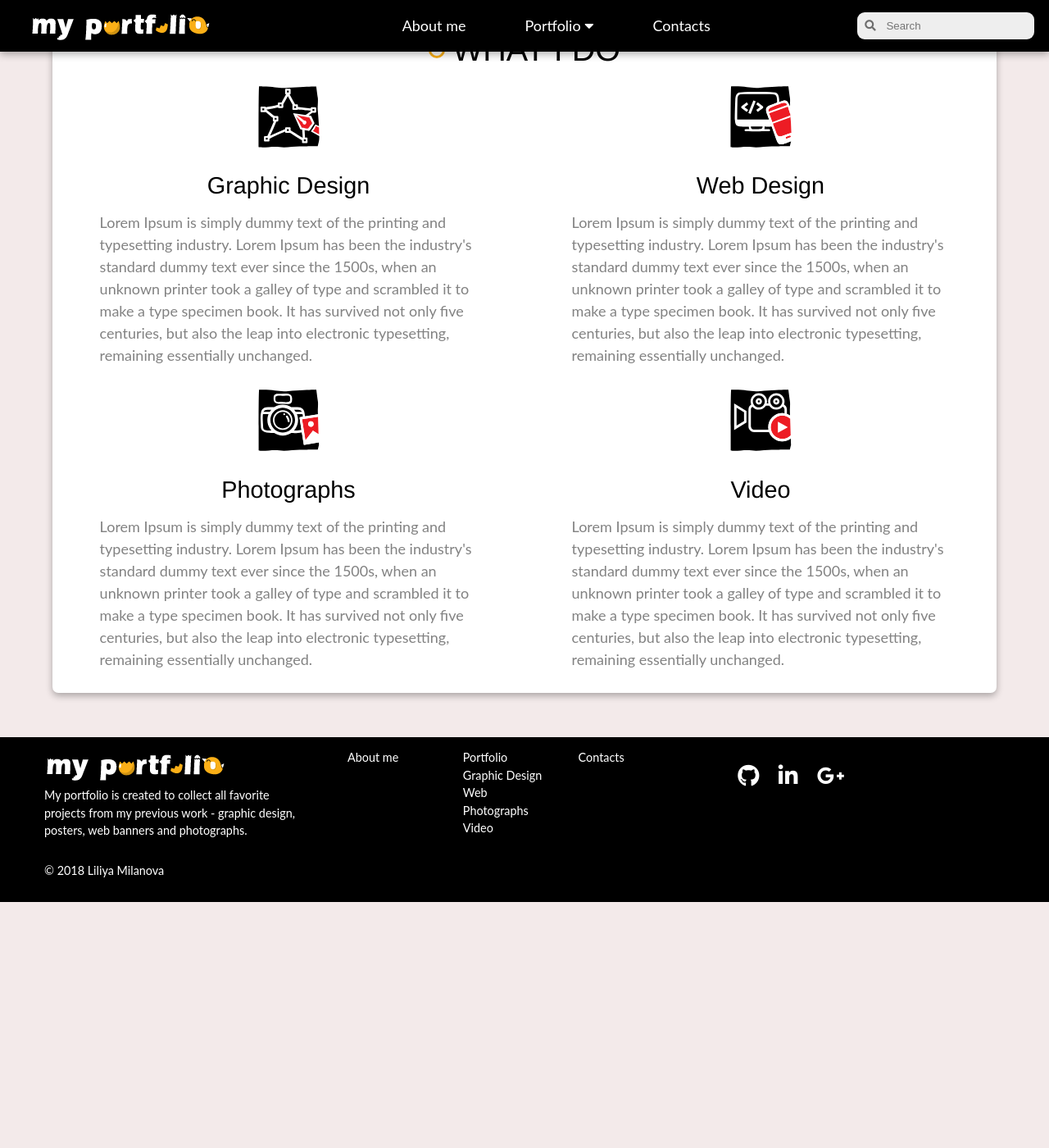
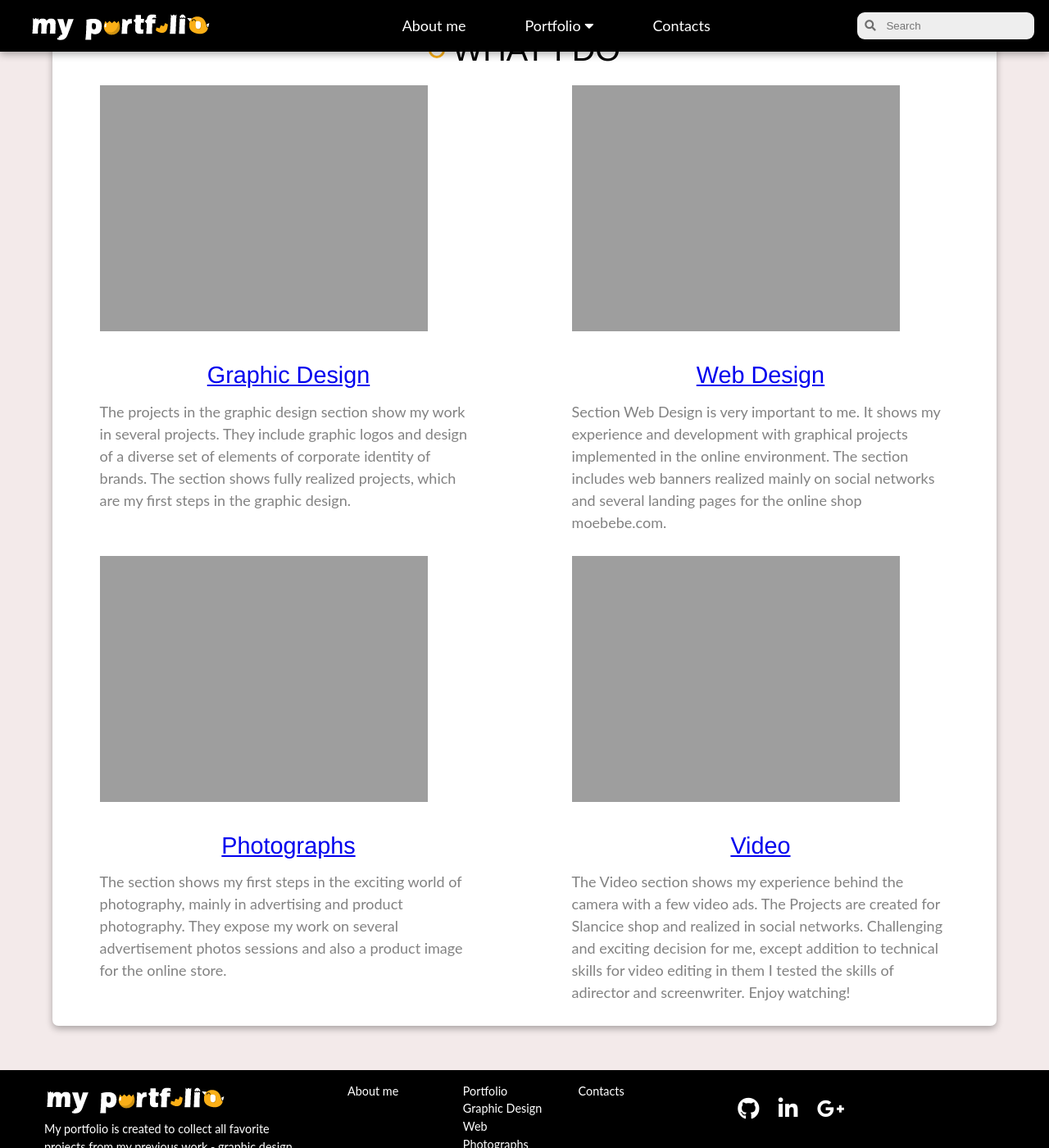
Before and after one commit to LiliyaMilanova/myportfolio, a Jekyll site: the page built from index.html, in a window 1280 px wide and 1400 px high, scrolled down 495 px. Shown: the whole window at 82% size. Built offline with Jekyll 4.4.1, drawn with Linux system fonts in a browser that asks for light colours; nearby versions of some CDN libraries; before the commit the page ends 1595 px from its top, so only the background shows below that; some of the changed text lies outside the part shown.

Commit message:
Update index.html

```diff
--- a/index.html
+++ b/index.html
@@ -1,45 +1,68 @@
 ---
-# Feel free to add content and custom Front Matter to this file.
-# To modify the layout, see https://jekyllrb.com/docs/themes/#overriding-theme-defaults
+layout: site
+title: Home
+---
 
-layout: site
----
+<!DOCTYPE html>
+<html lang="en">
+
+<head>
+    <meta charset="UTF-8">
+    <meta name="viewport" content="width=device-width, initial-scale=1.0">
+    <meta http-equiv="X-UA-Compatible" content="ie=edge">
+    <title>Home</title>
+    <link rel="stylesheet" type="text/css" media="screen" href="/css/styles.css" />
+</head>
+
+<body>
 
     <div class="header">
         <div class="info">
             <h2>Hello!</h2>
-        <h1>Look my portfolio!</h1>
-        <a id="button" href="/myportfolio/portfolio/">See here...</a>
+            <h1>Look My Portfolio!</h1>
+            <a id="button" href="{{site.baseurl}}/portfolio/graphic-design">See here...</a>
         </div>
     </div>
 
-<section>
+    <main>
         <div class="wrap">
             <section class="curcle">
                 <span id="curcle"></span>
                 <h1>WHAT I DO</h1>
             </section>
+
             <div class="wrap-content">
                 <section class="what">
-            <img src="/myportfolio/images/graphic-design.svg" alt="#">
-            <h4>Graphic Design</h4>
-            <p>Lorem Ipsum is simply dummy text of the printing and typesetting industry. Lorem Ipsum has been the industry's standard dummy text ever since the 1500s, when an unknown printer took a galley of type and scrambled it to make a type specimen book. It has survived not only five centuries, but also the leap into electronic typesetting, remaining essentially unchanged.</p>
+                    <span>
+                        <img src="{{site.baseurl}}/images/graphic-design.png" alt="Graphic Design Icon" title="Graphic Design Icon">
+                    </span>
+                    <h4><a href="{{site.baseurl}}/portfolio/graphic-design">Graphic Design</a></h4>
+                    <p>The projects in the graphic design section show my work in several projects. They include graphic logos and design of a diverse set of elements of corporate identity of brands. The section shows fully realized projects, which are my first steps in the graphic design.</p>
                 </section>
                 <section class="what">
-            <img src="/myportfolio/images/web-design.svg" alt="#">
-            <h4>Web Design</h4>
-            <p>Lorem Ipsum is simply dummy text of the printing and typesetting industry. Lorem Ipsum has been the industry's standard dummy text ever since the 1500s, when an unknown printer took a galley of type and scrambled it to make a type specimen book. It has survived not only five centuries, but also the leap into electronic typesetting, remaining essentially unchanged.</p>
+                    <span>
+                        <img src="{{site.baseurl}}/images/web-design.png" alt="Web Design Icon" title="Web Design Icon">
+                    </span>
+                    <h4><a href="{{site.baseurl}}/portfolio/web-design">Web Design</a></h4>
+                    <p>Section Web Design is very important to me. It shows my experience and development with graphical projects implemented in the online environment. The section includes web banners realized mainly on social networks and several landing pages for the online shop moebebe.com.</p>
                 </section>
                 <section class="what">
-            <img src="/myportfolio/images/photographs.svg" alt="#">
-            <h4>Photographs</h4>
-            <p>Lorem Ipsum is simply dummy text of the printing and typesetting industry. Lorem Ipsum has been the industry's standard dummy text ever since the 1500s, when an unknown printer took a galley of type and scrambled it to make a type specimen book. It has survived not only five centuries, but also the leap into electronic typesetting, remaining essentially unchanged.</p>
+                    <span>
+                        <img src="{{site.baseurl}}/images/photographs.png" alt="Photographs Icon" title="Photographs Icon">
+                    </span>
+                    <h4><a href="{{site.baseurl}}/portfolio/photographs">Photographs</a></h4>
+                    <p>The section shows my first steps in the exciting world of photography, mainly in advertising and product photography. They expose my work on several advertisement photos sessions and also a product image for the online store.</p>
                 </section>
                 <section class="what">
-            <img src="/myportfolio/images/video.svg" alt="#">
-            <h4>Video</h4>
-            <p>Lorem Ipsum is simply dummy text of the printing and typesetting industry. Lorem Ipsum has been the industry's standard dummy text ever since the 1500s, when an unknown printer took a galley of type and scrambled it to make a type specimen book. It has survived not only five centuries, but also the leap into electronic typesetting, remaining essentially unchanged.</p>
+                    <span>
+                        <img src="{{site.baseurl}}/images/video.png" alt="Video Icon" title="Video Icon">
+                    </span>
+                    <h4><a href="{{site.baseurl}}/portfolio/video">Video</a></h4>
+                    <p>The Video section shows my experience behind the camera with a few video ads. The Projects are created for Slancice shop and realized in social networks. Challenging and exciting decision for me, except addition to technical skills for video editing in them I tested the skills of adirector and screenwriter. Enjoy watching!</p>
                 </section>
             </div>
         </div>
-</section>
+    </main>
+</body>
+
+</html>
```
Lines whose indentation alone changed are shown as unchanged.
